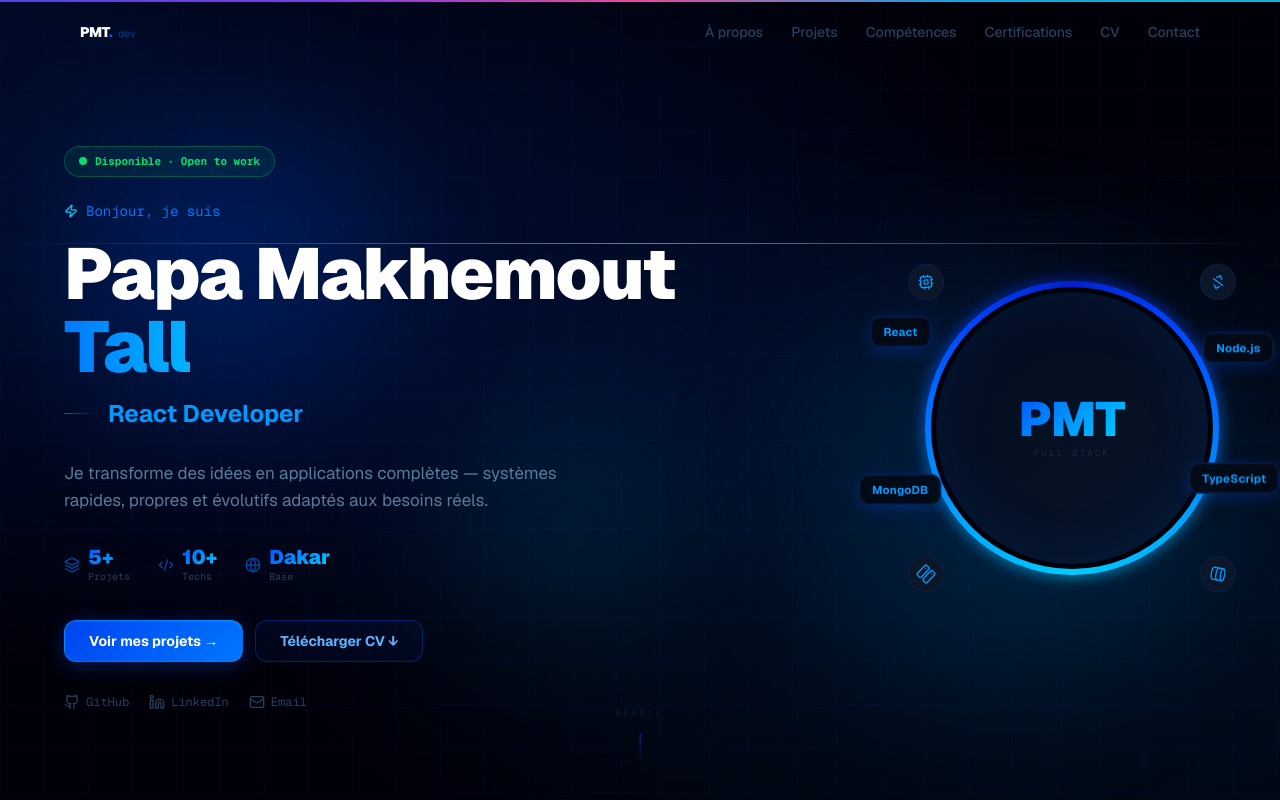
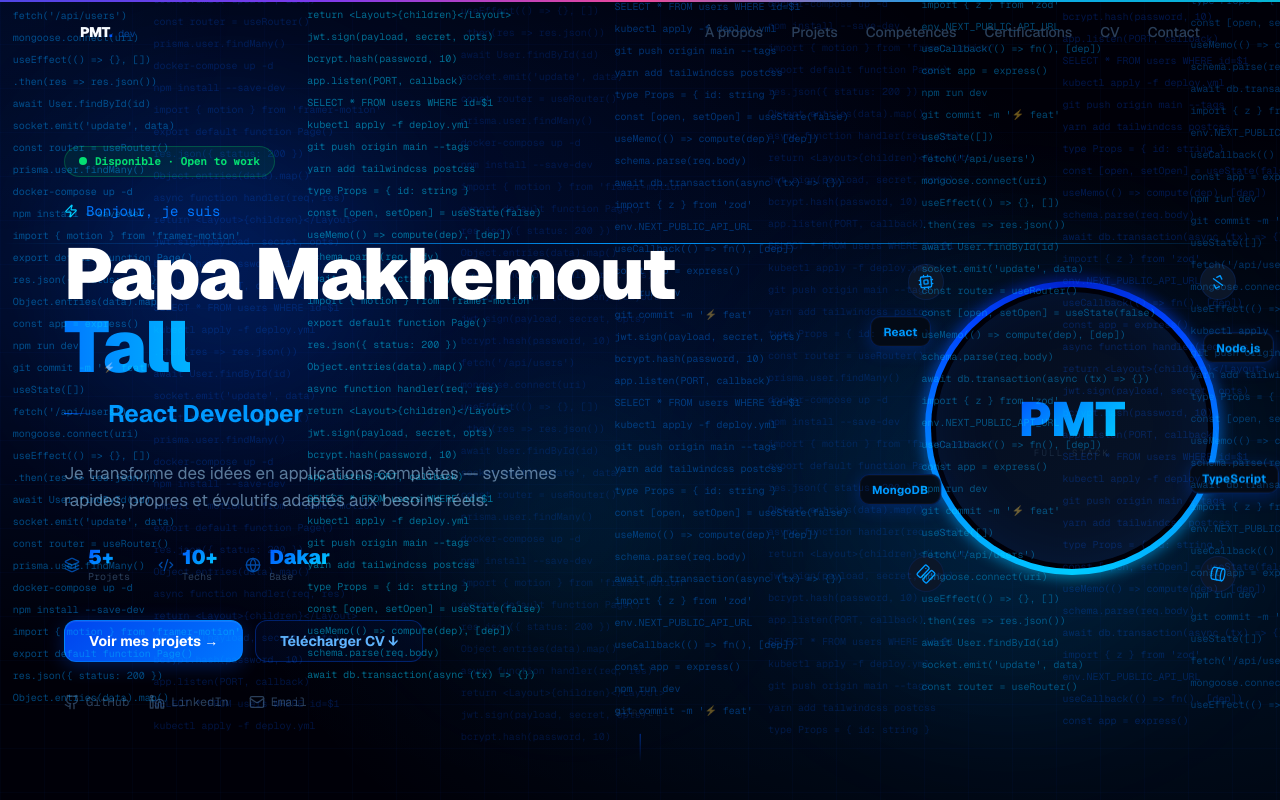
Before and after one commit to Mtg221/portfolio, a Next.js app: page / in a window 1280 px wide. Shown: the top 800 px of the page. Built offline with nearby package versions, Linux system fonts and the light colour scheme.

Commit message:
changements10

```diff
--- a/src/components/ui/ScrollingCodeBackground.tsx
+++ b/src/components/ui/ScrollingCodeBackground.tsx
@@ -53,12 +53,14 @@ const COLS = [
 
 export function ScrollingCodeBackground() {
   return (
-    <div className="fixed inset-0 overflow-hidden pointer-events-none select-none" style={{ zIndex: 1 }}>
+    <div
+      className="fixed inset-0 overflow-hidden pointer-events-none select-none"
+      style={{ zIndex: 20, mixBlendMode: "screen" }}
+    >
       {COLS.map((col, ci) => {
         const lines = Array.from({ length: 18 }, (_, i) =>
           snippets[(col.offset + i) % snippets.length]
         );
-        // Duplicate for seamless infinite scroll (translateY -50%)
         const doubled = [...lines, ...lines];
         return (
           <div
```
